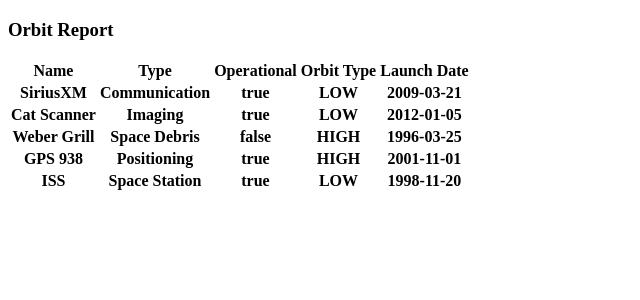
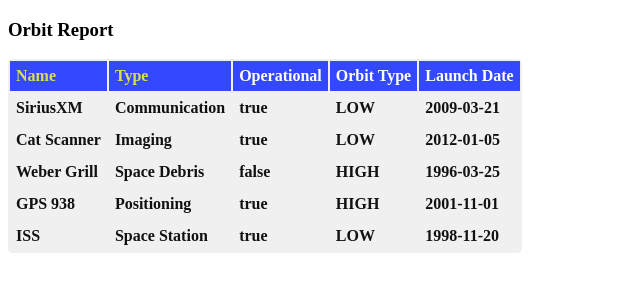
Before and after one commit to cjc-LaunchCodeAssignments/orbit-report, an Angular app: page / in a window 1280 px wide. Shown: the top 300 px of the page, without its empty margins (0-640 px from the left). Built offline with nearby package versions, Linux system fonts and the light colour scheme.

Commit message:
#4 complete

```diff
--- a/src/app/app.component.css
+++ b/src/app/app.component.css
@@ -0,0 +1,13 @@
+.search-form {
+  margin-bottom: 40px;
+}
+
+button {
+  margin-left: 10px;
+  color: #fff;
+  background-color: #009b25;
+  border-radius: 4px;
+  padding: 2px 5px;
+  font-size: 18px;
+  cursor: pointer;
+}
--- a/src/app/orbit-list/orbit-list.component.css
+++ b/src/app/orbit-list/orbit-list.component.css
@@ -0,0 +1,28 @@
+.sortable {
+  cursor: pointer;
+  color: #dd5;
+}
+
+.warning {
+  background-color: red;
+}
+
+table {
+color: #111;
+border-radius: 5px;
+overflow: hidden;
+margin: 12px 0;
+min-width: 300px;
+background: #f0f0f0;
+}
+
+.header-row {
+  background: #3449ff;
+  color: #fff
+}
+
+th, td {
+  text-align: left;
+  margin: 5px 10px;
+  padding: 6px;
+}
```
